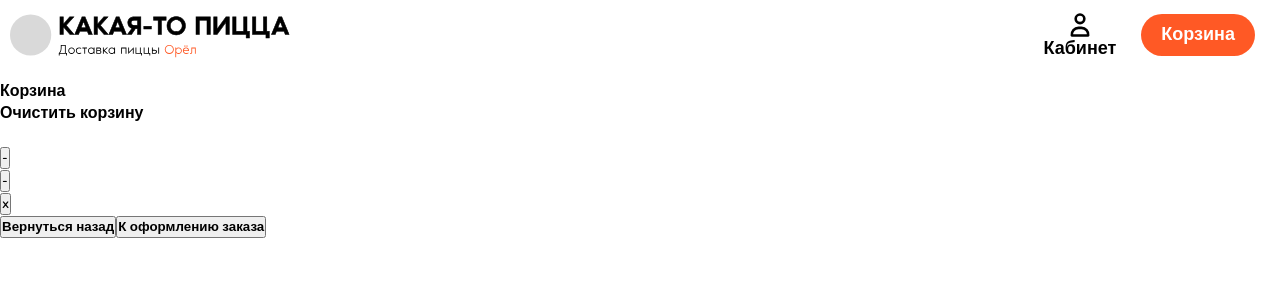
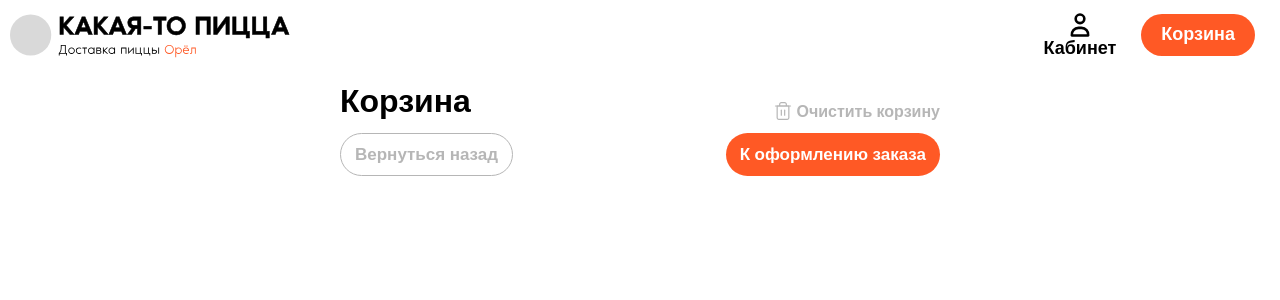
Before and after one commit to IlyaDischenko/frontend-pizza, a React (Create React App) app: page /cart in a window 1280 px wide. Shown: the top 300 px of the page. Built offline with nearby package versions, Linux system fonts and the light colour scheme.

Commit message:
работа с редаксом

```diff
--- a/src/components/cart/Cart.module.scss
+++ b/src/components/cart/Cart.module.scss
@@ -0,0 +1,86 @@
+.rootCart {
+    max-width: 1350px;
+    margin: 0 auto;
+    display: flex;
+    flex-direction: column;
+    align-items: center;
+
+    .titleClear {
+        display: flex;
+        justify-content: space-between;
+        align-items: flex-end;
+        width: 600px;
+        margin-bottom: 10px;
+
+        .titleCart {
+            font-size: 32px;
+            font-weight: 700;
+        }
+
+        .clearCart {
+            display: flex;
+            color: #B6B6B6;
+            cursor: pointer;
+
+            div {
+                margin-left: 3px;
+            }
+
+            svg {
+                stroke: #B6B6B6;
+            }
+
+            &:hover {
+                color: #585858;
+                transition-duration: 300ms;
+                svg {
+                    stroke: #585858;
+                    transition-duration: 300ms;
+                }
+            }
+        }
+    }
+
+
+    .backAndPay {
+        display: flex;
+        justify-content: space-between;
+        width: 600px;
+
+        .firstBtn {
+            color:#B6B6B6;
+            background-color: #ffffff;
+            border: 1px #B6B6B6 solid;
+            border-radius: 25px;
+            padding: 9px 14px;
+            transition-duration: 150ms;
+
+            font-size: 17px;
+
+            cursor: pointer;
+
+            &:hover {
+                color:#3b3b3b;
+                background-color: #ffffff;
+                border: 1px #3b3b3b solid;
+            }
+        }
+
+        .secondBtn {
+            color:#ffffff;
+            background-color: #ff5925;
+            border: none;
+            border-radius: 25px;
+            padding: 9px 14px;
+            transition-duration: 150ms;
+
+            font-size: 17px;
+
+            cursor: pointer;
+
+            &:hover {
+                background-color: #ec3801;
+            }
+        }
+    }
+}
--- a/src/components/cart/cartItem/CartItem.jsx
+++ b/src/components/cart/cartItem/CartItem.jsx
@@ -1,25 +1,46 @@
+import { useDispatch } from 'react-redux'
+
 import s from './CartItem.module.scss'
+import { addItem, clearItems, removeItem } from './../../../redux/slices/cartSlice';
 
 
-function CartItem({ title, photo, size, countItem, price  }) {
+function CartItem({ id, photo, title, size, count, price, allItemPrice }) {
+    console.log(id)
+    const dispatch = useDispatch()
+
+    const removeItem = () => {
+        dispatch(removeItem(id))
+    }
 
     return (
         <div className={s.rootCartItem}>
+            <div className={s.photoAndTitle}>
                 <div className={s.img}>
                     <img src={photo}></img>
                 </div>
                 <div className={s.titleAndSize}>
                     <div className={s.title}>{title}</div>
-                <div className={s.size}>{size}</div>
+                    <div className={s.size}>{size} см.</div>
                 </div>
+            </div>
+            <div className={s.rightItems}>
                 <div className={s.count}>
-                <button>-</button>
-                <div>{countItem}</div>
-                <button>-</button>
+                <button>
+                    <svg width="10" height="10" viewBox="0 0 10 10" fill="none" xmlns="http://www.w3.org/2000/svg"><path d="M5.75998 5.92001L3.83998 5.92001L0.959977 5.92001C0.429817 5.92001 -2.29533e-05 5.49017 -2.29301e-05 4.96001C-2.2907e-05 4.42985 0.429817 4.00001 0.959977 4.00001L3.83998 4L5.75998 4.00001L8.63998 4.00001C9.17014 4.00001 9.59998 4.42985 9.59998 4.96001C9.59998 5.49017 9.17014 5.92001 8.63998 5.92001L5.75998 5.92001Z"></path></svg>
+                </button>
+                <div>{count}</div>
+                <button className={s.secondButton}>
+                    <svg width="10" height="10" viewBox="0 0 10 10" fill="none" xmlns="http://www.w3.org/2000/svg"><path d="M5.92001 3.84V5.76V8.64C5.92001 9.17016 5.49017 9.6 4.96001 9.6C4.42985 9.6 4.00001 9.17016 4.00001 8.64L4 5.76L4.00001 3.84V0.96C4.00001 0.42984 4.42985 0 4.96001 0C5.49017 0 5.92001 0.42984 5.92001 0.96V3.84Z"></path><path d="M5.75998 5.92001L3.83998 5.92001L0.959977 5.92001C0.429817 5.92001 -2.29533e-05 5.49017 -2.29301e-05 4.96001C-2.2907e-05 4.42985 0.429817 4.00001 0.959977 4.00001L3.83998 4L5.75998 4.00001L8.63998 4.00001C9.17014 4.00001 9.59998 4.42985 9.59998 4.96001C9.59998 5.49017 9.17014 5.92001 8.63998 5.92001L5.75998 5.92001Z"></path></svg>
+                </button>
                 </div>
-            <div className={s.price}>{price}</div>
-            <div className={s.removeItem}>
-                <button>x</button>
+                <div className={s.priceAndRemove}>
+                    <div className={s.price}>{allItemPrice} ₽</div>
+                    <div onClick={removeItem} className={s.removeItem}>
+                        <button>
+                            <svg width="10" height="10" viewBox="0 0 10 10" fill="none" xmlns="http://www.w3.org/2000/svg"><path d="M5.92001 3.84V5.76V8.64C5.92001 9.17016 5.49017 9.6 4.96001 9.6C4.42985 9.6 4.00001 9.17016 4.00001 8.64L4 5.76L4.00001 3.84V0.96C4.00001 0.42984 4.42985 0 4.96001 0C5.49017 0 5.92001 0.42984 5.92001 0.96V3.84Z" fill="#EB5A1E"></path><path d="M5.75998 5.92001L3.83998 5.92001L0.959977 5.92001C0.429817 5.92001 -2.29533e-05 5.49017 -2.29301e-05 4.96001C-2.2907e-05 4.42985 0.429817 4.00001 0.959977 4.00001L3.83998 4L5.75998 4.00001L8.63998 4.00001C9.17014 4.00001 9.59998 4.42985 9.59998 4.96001C9.59998 5.49017 9.17014 5.92001 8.63998 5.92001L5.75998 5.92001Z"></path></svg>
+                        </button>
+                    </div>
+                </div>
             </div>
         </div>
     )
--- a/src/components/main/pizza/itempizza/ItemPizza.jsx
+++ b/src/components/main/pizza/itempizza/ItemPizza.jsx
@@ -1,5 +1,5 @@
 import React from 'react';
-import { useDispatch } from 'react-redux'
+import { useDispatch, useSelector } from 'react-redux'
 import { addItem, clearItems } from '../../../../redux/slices/cartSlice';
 
 import s from './Item_pizza.module.scss'
@@ -7,6 +7,9 @@ import s from './Item_pizza.module.scss'
 
 function ItemPizza({ id, title, description, photo, price_small, price_middle, price_big }) {
     const dispatch = useDispatch()
+    const itemState = useSelector((state) => state.cart.items.find((obj) => obj.id == id))
+    const addedCount = itemState ? itemState.count : 0
+    // console.log('item', itemState.count)
 
     const [activePrice, setActivePrice] = React.useState(0)
     const [activeSize, setActiveSize] = React.useState(0);
@@ -28,7 +31,6 @@ function ItemPizza({ id, title, description, photo, price_small, price_middle, p
             size: sizes[activeSize]
         }
         dispatch(addItem(item),
-        console.log('item', item)
         )
     }
 
@@ -67,7 +69,10 @@ function ItemPizza({ id, title, description, photo, price_small, price_middle, p
                     </div>
 
                     <div className={s.button}>
-                        <button onClick={onClickAdd}>Выбрать</button>
+                        <button onClick={onClickAdd}>
+                        <span>Выбрать</span>
+                        {addedCount > 0 && <p> 0</p>}
+                        </button>
                     </div>
                 </div>
             </div>
--- a/src/pages/Cart.jsx
+++ b/src/pages/Cart.jsx
@@ -1,11 +1,12 @@
 import { useDispatch, useSelector } from 'react-redux'
+import { Link } from 'react-router-dom';
 
 import s from './../components/cart/Cart.module.scss'
 import CartItem from './../components/cart/cartItem/CartItem'
 import { addItem, clearItems } from './../redux/slices/cartSlice';
 
 function Cart() {
-    const cartState = useSelector((state) => state.cart.items)
+    const cartState = useSelector((state) => state.cart)
     console.log(cartState)
 
     const dispatch = useDispatch()
@@ -18,19 +19,23 @@ function Cart() {
         <div className={s.rootCart}>
             <div className={s.titleClear}>
                 <div className={s.titleCart}>Корзина</div>
-                <div onClick={clear} className={s.clearCart}>Очистить корзину</div>
-                {/* <div className={s.clearCart}>{cartState}</div> */}
+                <div onClick={clear} className={s.clearCart}>
+                    <svg width="20" height="20" viewBox="0 0 20 20" fill="none" xmlns="http://www.w3.org/2000/svg"><path d="M2.5 5H4.16667H17.5"  stroke-width="1.2" stroke-linecap="round" stroke-linejoin="round"></path><path d="M6.66663 5.00001V3.33334C6.66663 2.89131 6.84222 2.46739 7.15478 2.15483C7.46734 1.84227 7.89127 1.66667 8.33329 1.66667H11.6666C12.1087 1.66667 12.5326 1.84227 12.8451 2.15483C13.1577 2.46739 13.3333 2.89131 13.3333 3.33334V5.00001M15.8333 5.00001V16.6667C15.8333 17.1087 15.6577 17.5326 15.3451 17.8452C15.0326 18.1577 14.6087 18.3333 14.1666 18.3333H5.83329C5.39127 18.3333 4.96734 18.1577 4.65478 17.8452C4.34222 17.5326 4.16663 17.1087 4.16663 16.6667V5.00001H15.8333Z"  stroke-width="1.2" stroke-linecap="round" stroke-linejoin="round"></path><path d="M8.33337 9.16667V14.1667"  stroke-width="1.2" stroke-linecap="round" stroke-linejoin="round"></path><path d="M11.6666 9.16667V14.1667"  stroke-width="1.2" stroke-linecap="round" stroke-linejoin="round"></path></svg>
+                    <div>Очистить корзину</div>
+                </div>
             </div>
             <div className={s.cartItems}>
-                <CartItem />
+                {cartState.items.map((item) => <CartItem key={item.id} {...item} />)}
             </div>
             <div className={s.footerCart}>
                 <div className={s.countPizzas}></div>
                 <div className={s.totalPrice}></div>
             </div>
             <div className={s.backAndPay}>
-                <button>Вернуться назад</button>
-                <button>К оформлению заказа</button>
+                <Link to="/">
+                    <button className={s.firstBtn}>Вернуться назад</button>
+                </Link>
+                <button className={s.secondBtn}>К оформлению заказа</button>
             </div>
         </div>
     )
--- a/src/redux/slices/cartSlice.js
+++ b/src/redux/slices/cartSlice.js
@@ -11,14 +11,28 @@ export const cartSlice = createSlice({
   initialState,
   reducers: {
     addItem(state, action) {
-      // console.log('что пришло', action.payload)
-      state.items.push(action.payload)
-      // console.log('что после пуша', state.items[1])
-      state.totalPrice += action.payload.price
-      state.countItems += 1
+      const findItem = state.items.find(obj => obj.id == action.payload.id && obj.size == action.payload.size)
+      // Проверка на наличие элемента в стэйте
+      if (findItem) {
+        //Если есть, то инкрементируем count, добавляем стоймость в totalPrice, добавляем количество в countItems и добавляем стоймость в общую стоймость пицц одной категории
+        findItem.count++
+        state.totalPrice += findItem.price
+        state.countItems += 1
+        findItem.allItemPrice += action.payload.price
+      } else {
+        state.items.push({
+          ...action.payload,
+          count: 1,
+          allItemPrice: action.payload.price
+
+        }
+        )
+        state.totalPrice += action.payload.price
+        state.countItems += 1
+      }
     },
     removeItem(state, action) {
-        state.items.filter((obj) => obj.id !== action.payload)
+        state.items.filter((obj) => obj.id !== action.payload.id)
     },
     clearItems(state) {
         state.totalPrice = 0
```
Also changed, not shown: src/components/cart/cartItem/CartItem.module.scss (+130 -0 lines). Lines whose indentation alone changed are shown as unchanged.
